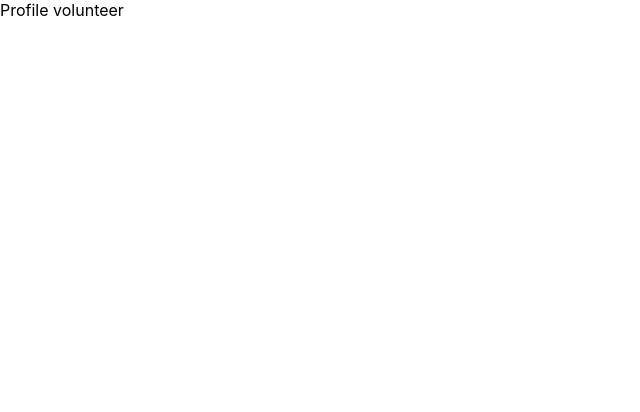
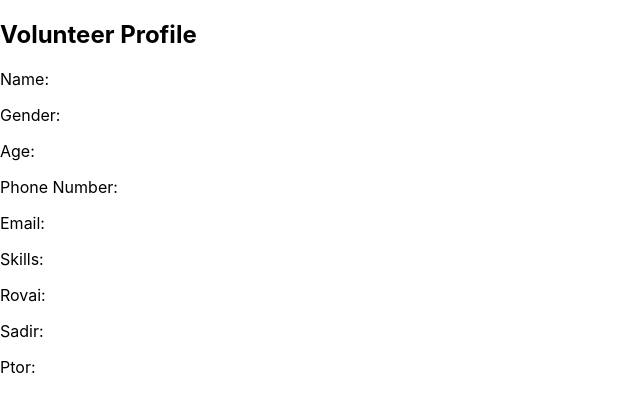
Before and after one commit to oriazadok/Drushim4Miluim, a React (Create React App) app: page /profile_of_volunteer in a window 1280 px wide. Shown: the top 412 px of the page, without its empty margins (0-640 px from the left). Built offline with nearby package versions, Linux system fonts and the light colour scheme.

Commit message:
Format html

```diff
--- a/src/pages/ProfileOfRecruiter.js
+++ b/src/pages/ProfileOfRecruiter.js
@@ -1,9 +1,19 @@
 import React from 'react';
 
-const ProfileOfRecruiter = () => {
+
+const ProfileOfRecruiter = ({ name, gender, age, phoneNumber, Email, unit }) => {
   return (
-    <div>Profile</div>
-  )
-}
+    <div>
+      <h2>Recruiter Profile</h2>
+      <p>Name: {name}</p>
+      <p>Gender: {gender}</p>
+      <p>Age: {age}</p>
+      <p>Phone Number: {phoneNumber}</p>
+      <p>Email: {Email}</p>
+      <p>Email: {unit}</p>
+      {/* Add more details as needed */}
+    </div>
+  );
+};
 
 export default ProfileOfRecruiter;
--- a/src/pages/ProfileOfVolunteer.js
+++ b/src/pages/ProfileOfVolunteer.js
@@ -1,9 +1,21 @@
 import React from 'react';
 
-const ProfileOfVolunteer = () => {
+const ProfileOfVolunteer = ({ name, gender, age, phoneNumber, Email, skills, rovai, sadir, ptor}) => {
   return (
-    <div>Profile volunteer</div>
-  )
-}
+    <div>
+      <h2>Volunteer Profile</h2>
+      <p>Name: {name}</p>
+      <p>Gender: {gender}</p>
+      <p>Age: {age}</p>
+      <p>Phone Number: {phoneNumber}</p>
+      <p>Email: {Email}</p>
+      <p>Skills: {skills}</p>
+      <p>Rovai: {rovai}</p>
+      <p>Sadir: {sadir}</p>
+      <p>Ptor: {ptor}</p>
+      {/* Add more details as needed */}
+    </div>
+  );
+};
 
 export default ProfileOfVolunteer;
```
